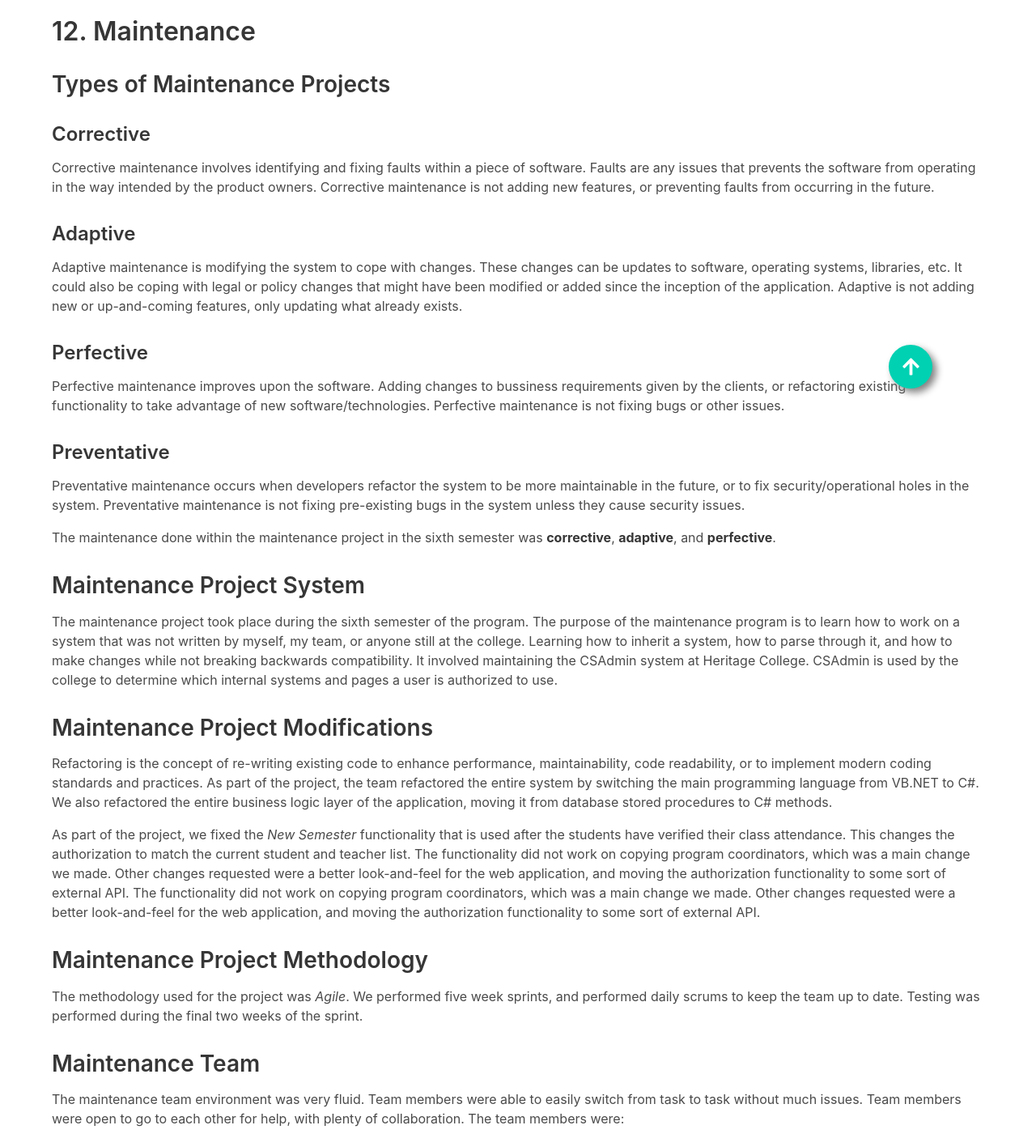
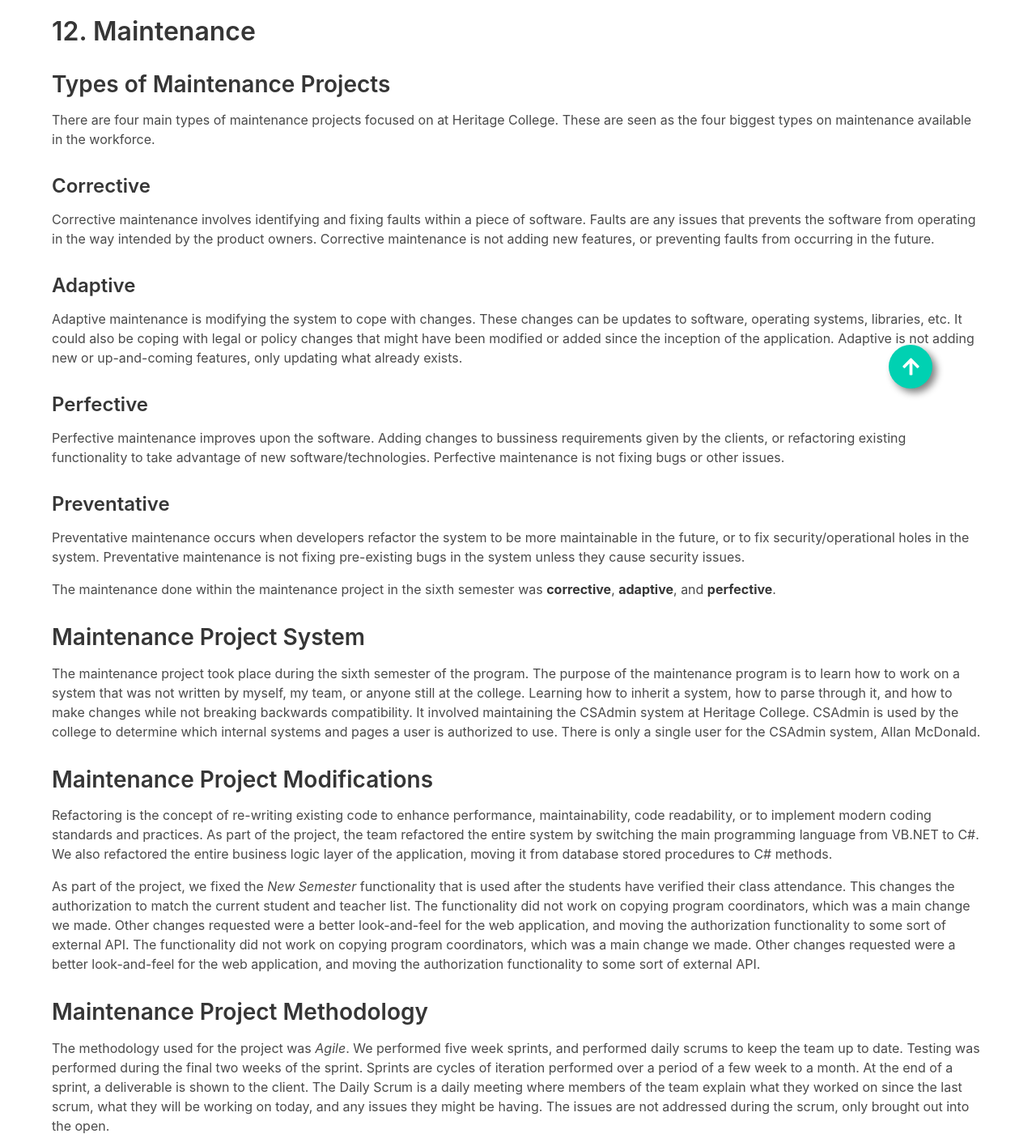
Before and after one commit to Llewxamris/PEA-framework, a plain HTML site: page maintenance.html in a window 1280 px wide. Shown: the part 240-1646 px from the top of the page at 81% size. Drawn offline with Linux system fonts and the light colour scheme.

Commit message:
Make missed changes that were requested

```diff
--- a/maintenance.html
+++ b/maintenance.html
@@ -78,6 +78,10 @@
 
 <h2>Types of Maintenance Projects</h2>
 
+<p>There are four main types of maintenance projects focused on at Heritage College.
+These are seen as the four biggest types on maintenance available in the
+workforce.</p>
+
 <h3>Corrective</h3>
 
 <p>Corrective maintenance involves identifying and fixing faults within a piece
@@ -118,7 +122,8 @@
 how to inherit a system, how to parse through it, and how to make changes while
 not breaking backwards compatibility. It involved maintaining the CSAdmin system
 at Heritage College. CSAdmin is used by the college to determine which internal
-systems and pages a user is authorized to use.</p>
+systems and pages a user is authorized to use. There is only a single user for
+the CSAdmin system, Allan McDonald.</p>
 
 <h2>Maintenance Project Modifications</h2>
 
@@ -143,7 +148,12 @@
 
 <p>The methodology used for the project was <em>Agile</em>. We performed five week
 sprints, and performed daily scrums to keep the team up to date. Testing
-was performed during the final two weeks of the sprint.</p>
+was performed during the final two weeks of the sprint. Sprints are cycles
+of iteration performed over a period of a few week to a month. At the end of
+a sprint, a deliverable is shown to the client. The Daily Scrum is a daily
+meeting where members of the team explain what they worked on since the last
+scrum, what they will be working on today, and any issues they might be having.
+The issues are not addressed during the scrum, only brought out into the open.</p>
 
 <h2>Maintenance Team</h2>
 
```
Also changed, not shown: md/maintenance.md (+12 -2 lines).
